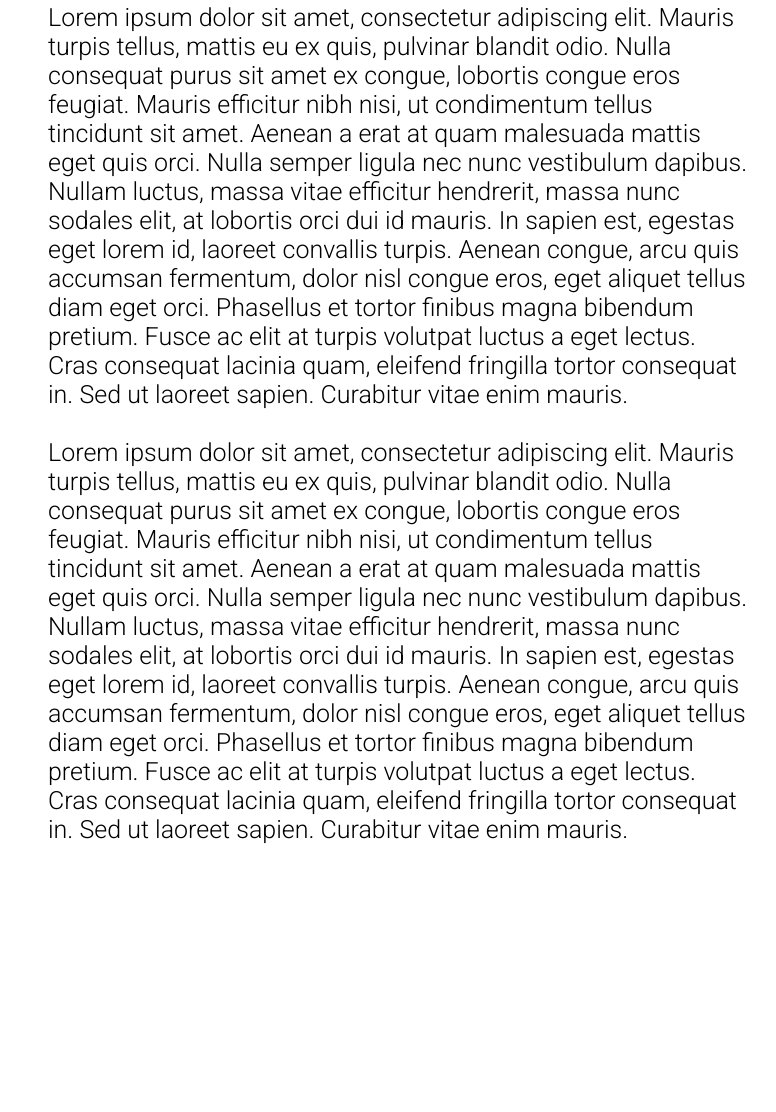
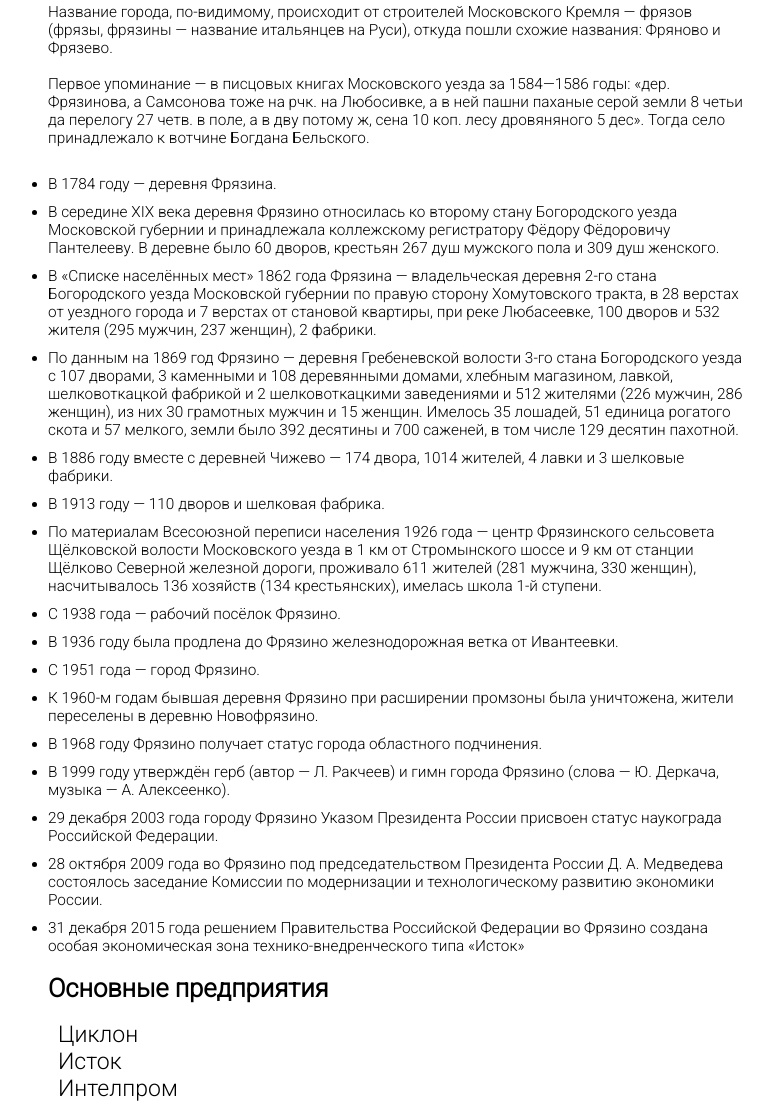
Before and after one commit to kekelectonic/story_about_towns, a plain HTML site: page index.html in a window 1280 px wide. Shown: the part 527-1639 px from the top of the page, without its empty margins (242-1018 px from the left). Before the commit the page ends 1371 px from the top, so only its background shows below. Drawn offline with Linux system fonts and the light colour scheme.

Commit message:
add history and fix shtuchki

```diff
--- a/index.html
+++ b/index.html
@@ -27,9 +27,36 @@
     </div>
 
     <div class="history">
-        <p>Lorem ipsum dolor sit amet, consectetur adipiscing elit. Mauris turpis tellus, mattis eu ex quis, pulvinar blandit odio. Nulla consequat purus sit amet ex congue, lobortis congue eros feugiat. Mauris efficitur nibh nisi, ut condimentum tellus tincidunt sit amet. Aenean a erat at quam malesuada mattis eget quis orci. Nulla semper ligula nec nunc vestibulum dapibus. Nullam luctus, massa vitae efficitur hendrerit, massa nunc sodales elit, at lobortis orci dui id mauris. In sapien est, egestas eget lorem id, laoreet convallis turpis. Aenean congue, arcu quis accumsan fermentum, dolor nisl congue eros, eget aliquet tellus diam eget orci. Phasellus et tortor finibus magna bibendum pretium. Fusce ac elit at turpis volutpat luctus a eget lectus. Cras consequat lacinia quam, eleifend fringilla tortor consequat in. Sed ut laoreet sapien. Curabitur vitae enim mauris. </p>
+        <p> Название города, по-видимому, происходит от строителей Московского Кремля — фрязов (фрязы, фрязины — название итальянцев на Руси), откуда пошли схожие названия: Фряново и Фрязево. </p>
         <br>
-        <p>Lorem ipsum dolor sit amet, consectetur adipiscing elit. Mauris turpis tellus, mattis eu ex quis, pulvinar blandit odio. Nulla consequat purus sit amet ex congue, lobortis congue eros feugiat. Mauris efficitur nibh nisi, ut condimentum tellus tincidunt sit amet. Aenean a erat at quam malesuada mattis eget quis orci. Nulla semper ligula nec nunc vestibulum dapibus. Nullam luctus, massa vitae efficitur hendrerit, massa nunc sodales elit, at lobortis orci dui id mauris. In sapien est, egestas eget lorem id, laoreet convallis turpis. Aenean congue, arcu quis accumsan fermentum, dolor nisl congue eros, eget aliquet tellus diam eget orci. Phasellus et tortor finibus magna bibendum pretium. Fusce ac elit at turpis volutpat luctus a eget lectus. Cras consequat lacinia quam, eleifend fringilla tortor consequat in. Sed ut laoreet sapien. Curabitur vitae enim mauris. </p>
+        <p> Первое упоминание — в писцовых книгах Московского уезда за 1584—1586 годы: «дер. Фрязинова, а Самсонова тоже на рчк. на Любосивке, а в ней пашни паханые серой земли 8 четьи да перелогу 27 четв. в поле, а в дву потому ж, сена 10 коп. лесу дровяняного 5 дес». Тогда село принадлежало к вотчине Богдана Бельского. </p>
+        <br>
+        <ul>
+            <li> В 1784 году — деревня Фрязина. </li>
+            <li> В середине XIX века деревня Фрязино относилась ко второму стану Богородского уезда Московской губернии и принадлежала коллежскому регистратору Фёдору Фёдоровичу Пантелееву. В деревне было 60 дворов, крестьян 267 душ мужского пола и 309 душ женского. </li>
+            <li> В «Списке населённых мест» 1862 года Фрязина — владельческая деревня 2-го стана Богородского уезда Московской губернии по правую сторону Хомутовского тракта, в 28 верстах от уездного города и 7 верстах от становой квартиры, при реке Любасеевке, 100 дворов и 532 жителя (295 мужчин, 237 женщин), 2 фабрики. </li>
+            <li> По данным на 1869 год Фрязино — деревня Гребеневской волости 3-го стана Богородского уезда с 107 дворами, 3 каменными и 108 деревянными домами, хлебным магазином, лавкой, шелковоткацкой фабрикой и 2 шелковоткацкими заведениями и 512 жителями (226 мужчин, 286 женщин), из них 30 грамотных мужчин и 15 женщин. Имелось 35 лошадей, 51 единица рогатого скота и 57 мелкого, земли было 392 десятины и 700 саженей, в том числе 129 десятин пахотной. </li>
+            <li> В 1886 году вместе с деревней Чижево — 174 двора, 1014 жителей, 4 лавки и 3 шелковые фабрики. </li>
+            <li> В 1913 году — 110 дворов и шелковая фабрика. </li>
+            <li> По материалам Всесоюзной переписи населения 1926 года — центр Фрязинского сельсовета Щёлковской волости Московского уезда в 1 км от Стромынского шоссе и 9 км от станции Щёлково Северной железной дороги, проживало 611 жителей (281 мужчина, 330 женщин), насчитывалось 136 хозяйств (134 крестьянских), имелась школа 1-й ступени. </li>
+            <li> С 1938 года — рабочий посёлок Фрязино. </li>
+            <li> В 1936 году была продлена до Фрязино железнодорожная ветка от Ивантеевки. </li>
+            <li> С 1951 года — город Фрязино. </li>
+            <li> К 1960-м годам бывшая деревня Фрязино при расширении промзоны была уничтожена, жители переселены в деревню Новофрязино. </li>
+            <li> В 1968 году Фрязино получает статус города областного подчинения. </li>
+            <li> В 1999 году утверждён герб (автор — Л. Ракчеев) и гимн города Фрязино (слова — Ю. Деркача, музыка — А. Алексеенко). </li>
+            <li> 29 декабря 2003 года городу Фрязино Указом Президента России присвоен статус наукограда Российской Федерации. </li>
+            <li> 28 октября 2009 года во Фрязино под председательством Президента России Д. А. Медведева состоялось заседание Комиссии по модернизации и технологическому развитию экономики России. </li>
+            <li> 31 декабря 2015 года решением Правительства Российской Федерации во Фрязино создана особая экономическая зона технико-внедренческого типа «Исток» </li>
+        </ul>
+        <br>
+        <h1> Основные предприятия </h1>
+        <br>
+        <a href="http://www.ciklon.ru/" class="sites"> Циклон </a>
+        <br>
+        <a href="http://www.istokmw.ru/" class="sites"> Исток </a>
+        <br>
+        <a href="http://www.mosgid.ru/opensite.html?company=fryazino/fryazino/intelprom" class="sites"> Интелпром </a>
     </div>
 
 </div>
--- a/style.css
+++ b/style.css
@@ -10,10 +10,9 @@ body {
 }
 header {
 
-    width: 70%;
+    width: 100%;
     min-height: 70px;
     margin: 0 auto;
-    padding: 0px 15px;
 
     display: flex;
     flex-flow: row wrap;
@@ -53,7 +52,7 @@ nav a:hover {
     padding: 30px;
 
     position: relative;
-    z-index: 1 ;
+    z-index: 1;
 
 }
 .city img {
@@ -73,5 +72,29 @@ nav a:hover {
 
 
 .history{
+    font-size: 1.2vw;
     width: 700px;
 }
+
+li {
+    margin-top: 10px;
+}
+h1 {
+    font-size: 2vw;
+}
+
+.sites {
+    font-size: 1.8vw;
+    padding: 10px 10px;
+    text-decoration: none;
+    color: black;
+}
+.sites:hover {
+    color: white;
+    text-shadow:
+    -1px -1px 0 #000,
+     1px -1px 0 #000,
+     -1px 1px 0 #000,
+      1px 1px 0 #000;
+    transition: .2s linear;
+}
```
